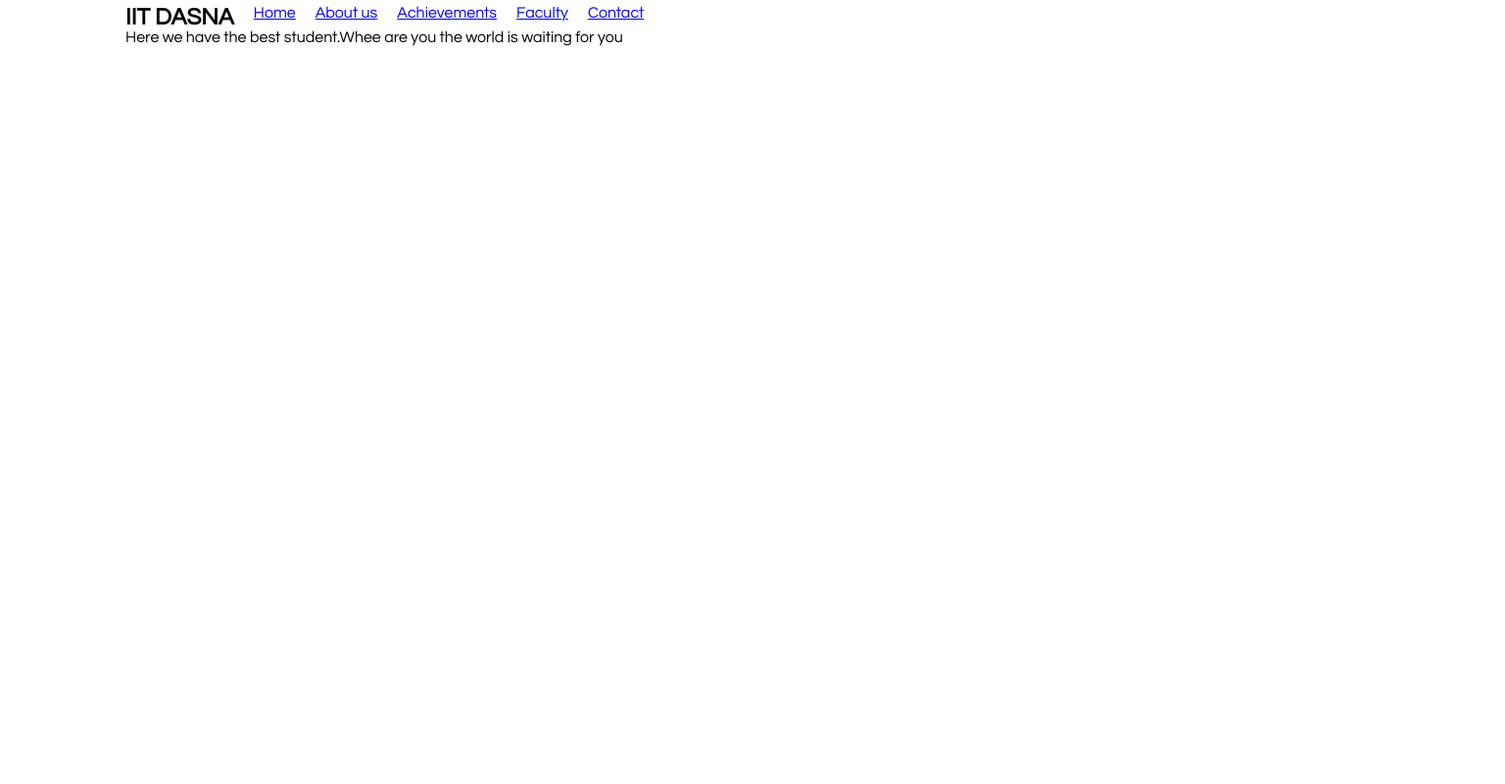
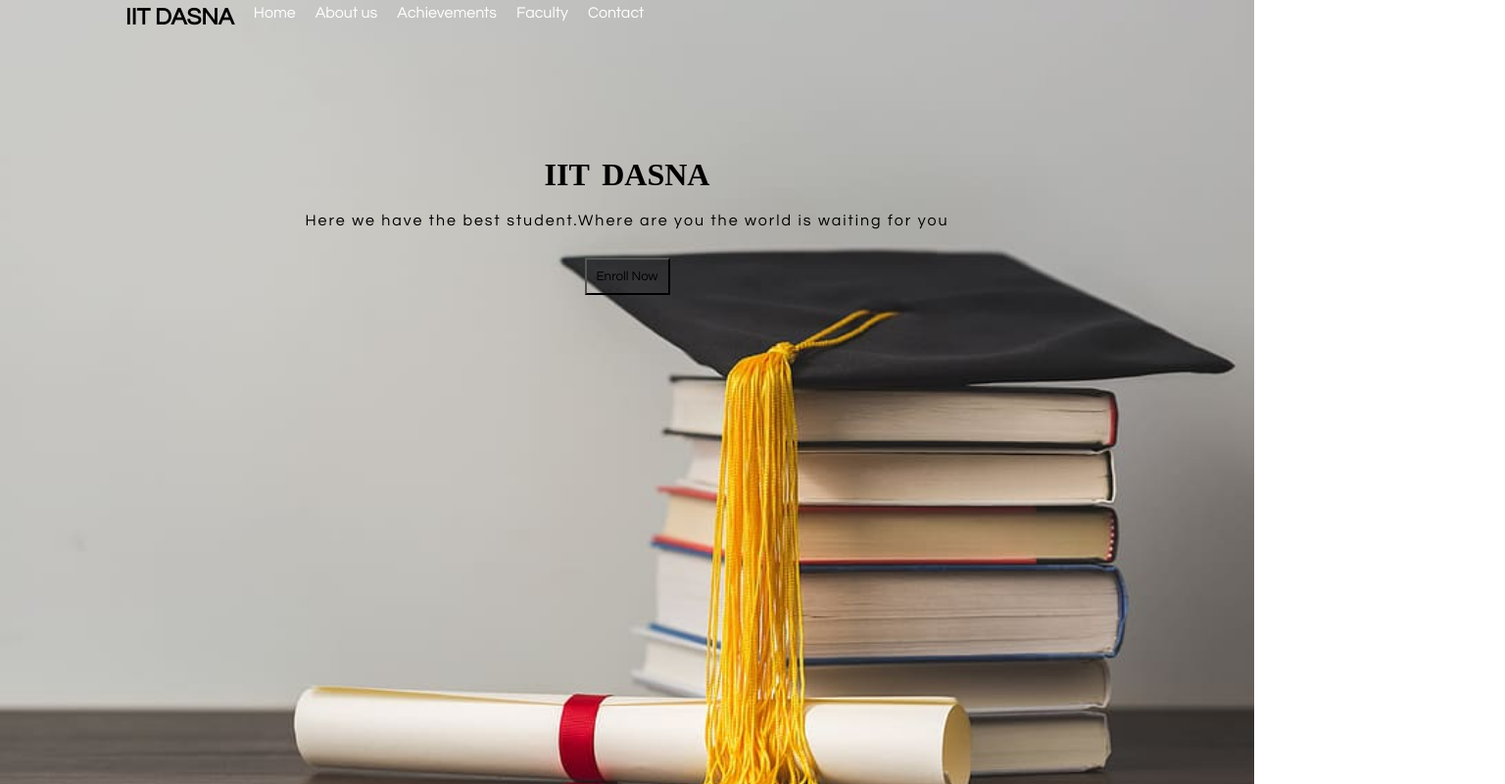
Before and after one commit to ayushkumar32539/College_Website, a plain HTML site: page index.html in a window 1280 px wide. Shown: the whole page at 98% size, 1536 px wide, since content can reach past the window. Drawn offline with Linux system fonts and the light colour scheme.

Commit message:
background

```diff
--- a/index.html
+++ b/index.html
@@ -15,7 +15,12 @@
      <li><a href="#">Faculty</a></li>
     <li><a href="#">Contact</a></li>
      </ul>
-  <p>Here we have the best student.Whee are you the world is waiting for you</p>
+
   </nav>
+  <div class="container">
+    <h1>IIT DASNA</h1>
+    <p>Here we have the best student.Where are you the world is waiting for you</p>
+    <button>Enroll Now</button>
+  </div>
   </body>
 </html>
--- a/style.css
+++ b/style.css
@@ -5,9 +5,15 @@
   font-family: "century gothic", sans-serif;
 
 }
+
+a{
+  color: #fff;
+  text-decoration: none;
+}
 .navlist{
   width :100%;
   padding: 5px 10vw;
+  position: fixed;
 }
 .navlist ul{
   display: flex;
@@ -19,3 +25,26 @@
 .navlist ul a{
   margin-left: 20px;
 }
+
+.container{
+ width: 100%;
+ height: 80vh;
+ padding-top: 20vh;
+ background-image: url(new.jpg);
+ background-repeat: no-repeat;
+ background-size: cover;
+ text-align: center;
+}
+.container h1{
+  font-family: serif;
+  margin-bottom: 20px;
+  word-spacing: 5px;
+}
+.container p{
+  margin-bottom: 30px;
+  letter-spacing: 2px;
+}
+.container button{
+  padding: 10px;
+  background: none;
+}
```
Also changed, not shown: new.jpg (added), 2 other files.
